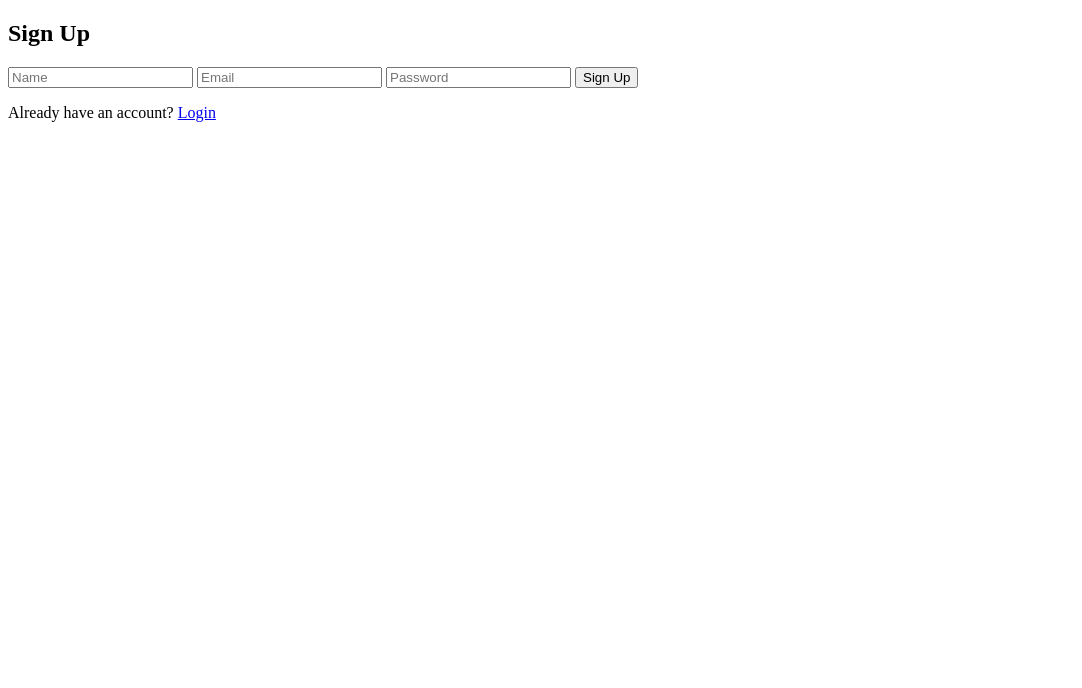
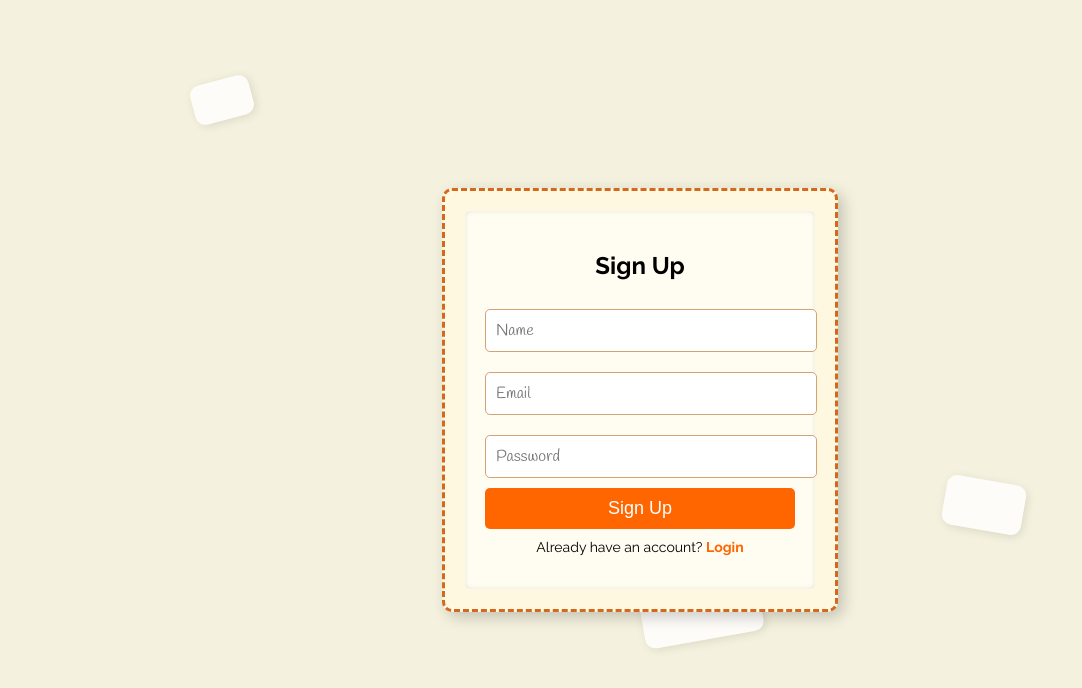
Before and after one commit to AggeSak/NotesOnline, a website: page frontend/singup.html in a window 1280 px wide. Shown: the whole page, without its empty margins (0-1082 px from the left). Drawn offline with Linux system fonts and the light colour scheme.

Commit message:
Modify Note

```diff
--- a/frontend/singup.html
+++ b/frontend/singup.html
@@ -5,11 +5,136 @@
     <meta charset="UTF-8">
     <meta name="viewport" content="width=device-width, initial-scale=1.0">
     <title>Sign Up - Notes App</title>
-    <link rel="stylesheet" href="styles.css">
+    <link href="https://fonts.googleapis.com/css2?family=Handlee&family=Raleway:wght@300;400;700&display=swap" rel="stylesheet">
+    <style>
+        /* General Styles */
+        body {
+            margin: 0;
+            padding: 0;
+            display: flex;
+            justify-content: center;
+            align-items: center;
+            height: 100vh;
+            background-color: #f4f1de;
+            font-family: 'Raleway', sans-serif;
+        }
+
+        /* Background with Picasso-style floating papers */
+        .background {
+            position: relative;
+            width: 100%;
+            height: 100%;
+            display: flex;
+            align-items: center;
+            justify-content: center;
+            overflow: hidden;
+        }
+
+        /* Notebook Container */
+        .notebook {
+            background: #fff8e1;
+            width: 350px;
+            padding: 20px;
+            border-radius: 10px;
+            box-shadow: 5px 5px 15px rgba(0, 0, 0, 0.2);
+            text-align: center;
+            border: 3px dashed #d2691e;
+            position: relative;
+            z-index: 2;
+        }
+
+        /* Paper Sheet */
+        .paper {
+            background: #fffcf2;
+            padding: 20px;
+            border-radius: 5px;
+            box-shadow: inset 0px 0px 5px rgba(0, 0, 0, 0.1);
+        }
+
+        /* Form Inputs */
+        input {
+            width: 100%;
+            padding: 10px;
+            margin: 10px 0;
+            border: 1px solid #d4a373;
+            border-radius: 5px;
+            font-size: 16px;
+            font-family: 'Handlee', cursive;
+            background-color: #fff;
+        }
+
+        /* Sign Up Button */
+        button {
+            width: 100%;
+            padding: 10px;
+            background: #ff6600;
+            border: none;
+            color: white;
+            font-size: 18px;
+            border-radius: 5px;
+            cursor: pointer;
+            transition: background 0.3s;
+        }
+
+        button:hover {
+            background: #e64a19;
+        }
+
+        /* Floating Paper Elements (Picasso-Inspired) */
+        .paper-piece {
+            position: absolute;
+            background: rgba(255, 255, 255, 0.8);
+            box-shadow: 2px 2px 10px rgba(0, 0, 0, 0.1);
+            border-radius: 10px;
+            transform: rotate(var(--rotation, 15deg));
+        }
+
+        .small {
+            width: 60px;
+            height: 40px;
+            top: 10%;
+            left: 15%;
+            transform: rotate(-15deg);
+        }
+
+        .medium {
+            width: 80px;
+            height: 50px;
+            top: 60%;
+            right: 20%;
+            transform: rotate(10deg);
+        }
+
+        .large {
+            width: 120px;
+            height: 70px;
+            bottom: 20%;
+            left: 50%;
+            transform: rotate(-10deg);
+        }
+
+        /* Login Link */
+        p {
+            font-size: 14px;
+            margin-top: 10px;
+        }
+
+        p a {
+            text-decoration: none;
+            color: #ff6600;
+            font-weight: bold;
+        }
+
+        p a:hover {
+            text-decoration: underline;
+        }
+    </style>
 </head>
 
 <body>
-    <div id="signupForm">
+    <div class="background">
+        <div class="notebook">
+            <div class="paper">
                 <h2>Sign Up</h2>
                 <input type="text" id="signupName" placeholder="Name" required />
                 <input type="email" id="signupEmail" placeholder="Email" required />
@@ -17,8 +142,18 @@
                 <button id="signupBtn">Sign Up</button>
                 <p>Already have an account? <a href="index.html">Login</a></p>
             </div>
+        </div>
+
+        <!-- Abstract Picasso-Inspired Floating Papers -->
+        <div class="paper-piece"></div>
+        <div class="paper-piece small"></div>
+        <div class="paper-piece medium"></div>
+        <div class="paper-piece large"></div>
+    </div>
+
 
     <script src="app.js"></script>
+
 </body>
 
 </html>
```
Lines whose indentation alone changed are shown as unchanged.
